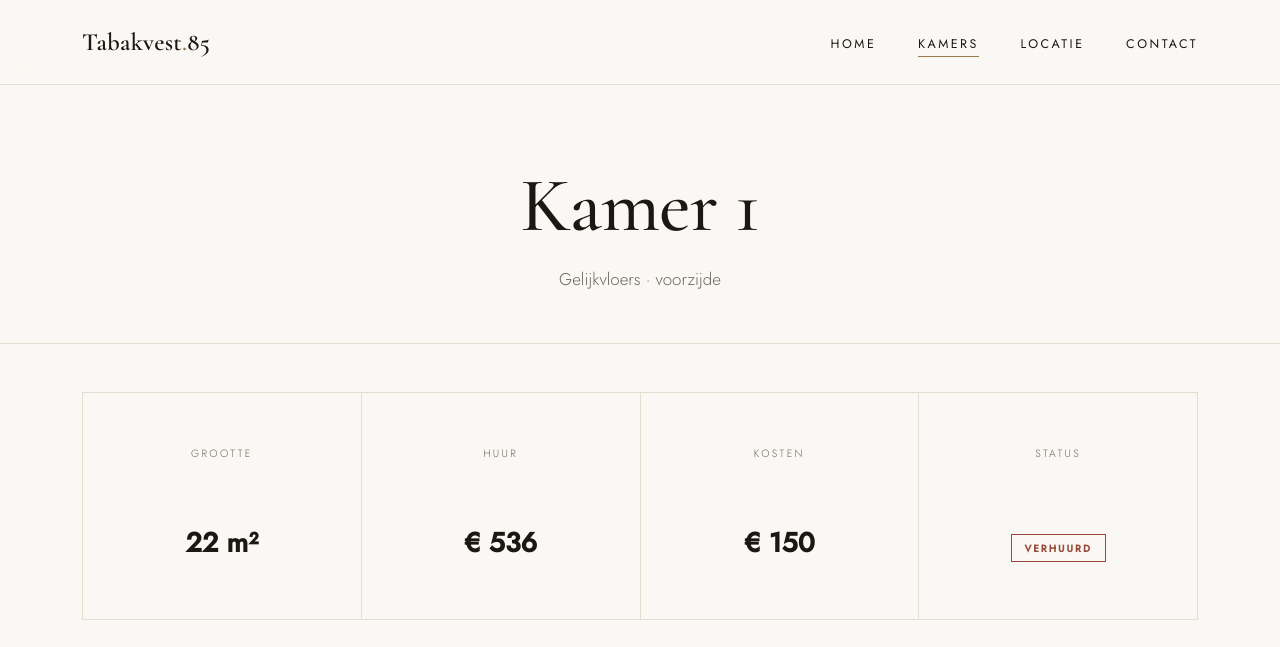
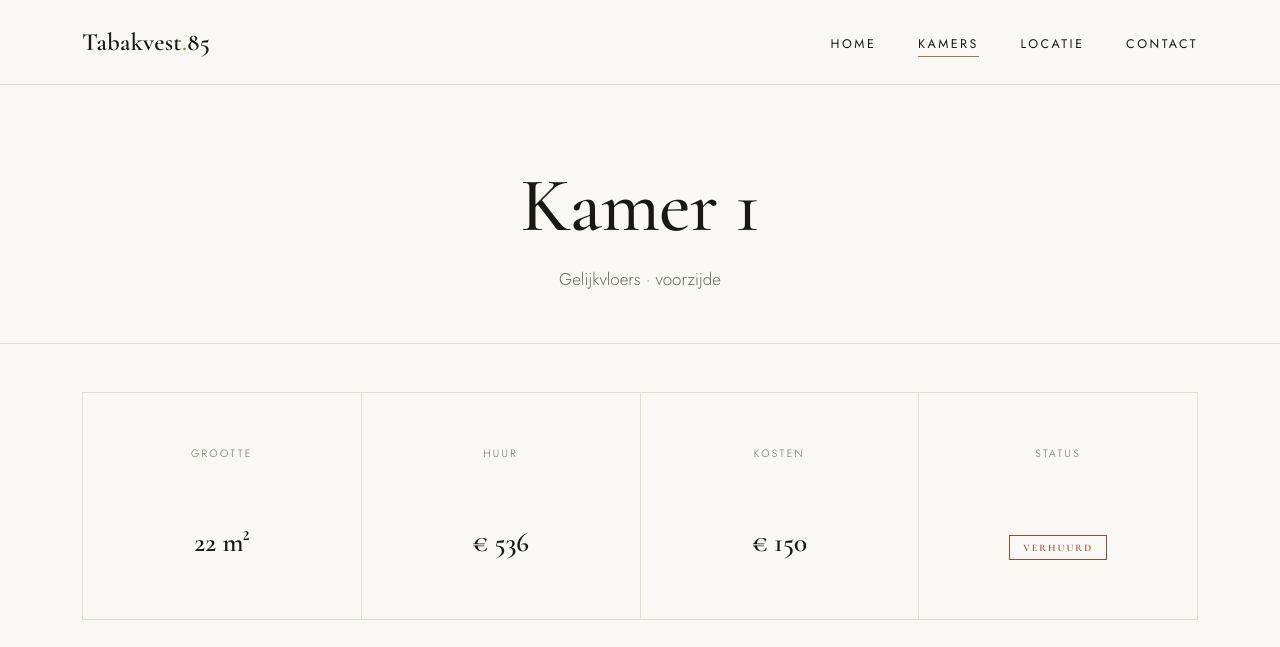
Before and after one commit to dfence/tabakvest85, a plain HTML site: page proposal_1_minimalist/room-1.html in a window 1280 px wide. Shown: the top 647 px of the page. Drawn offline with nearby package versions, Linux system fonts and the light colour scheme.

Commit message:
Fix: Increase detail-meta value font-weight to 700 for better serif rendering

```diff
--- a/proposal_1_minimalist/css/pages.css
+++ b/proposal_1_minimalist/css/pages.css
@@ -37,7 +37,7 @@
 .detail-meta { display: grid; grid-template-columns: repeat(4, 1fr); gap: 1px; background: var(--line); border: 1px solid var(--line); margin: 3rem 0; }
 .detail-meta div { background: var(--bg); padding: 1.6rem 1.2rem; text-align: center; }
 .detail-meta .k { font-size: 0.66rem; letter-spacing: 0.22em; text-transform: uppercase; color: var(--muted); }
-.detail-meta .v { font-family: var(--font-sans); font-size: 1.7rem; font-weight: 600; color: var(--ink); margin-top: 0.3rem; }
+.detail-meta .v { font-family: var(--font-serif); font-size: 1.7rem; font-weight: 700; color: var(--ink); margin-top: 0.3rem; }
 
 /* ---- carousel ---- */
 .carousel { position: relative; aspect-ratio: 16/10; overflow: hidden; background: var(--bg-alt); border: 1px solid var(--line); }
```
